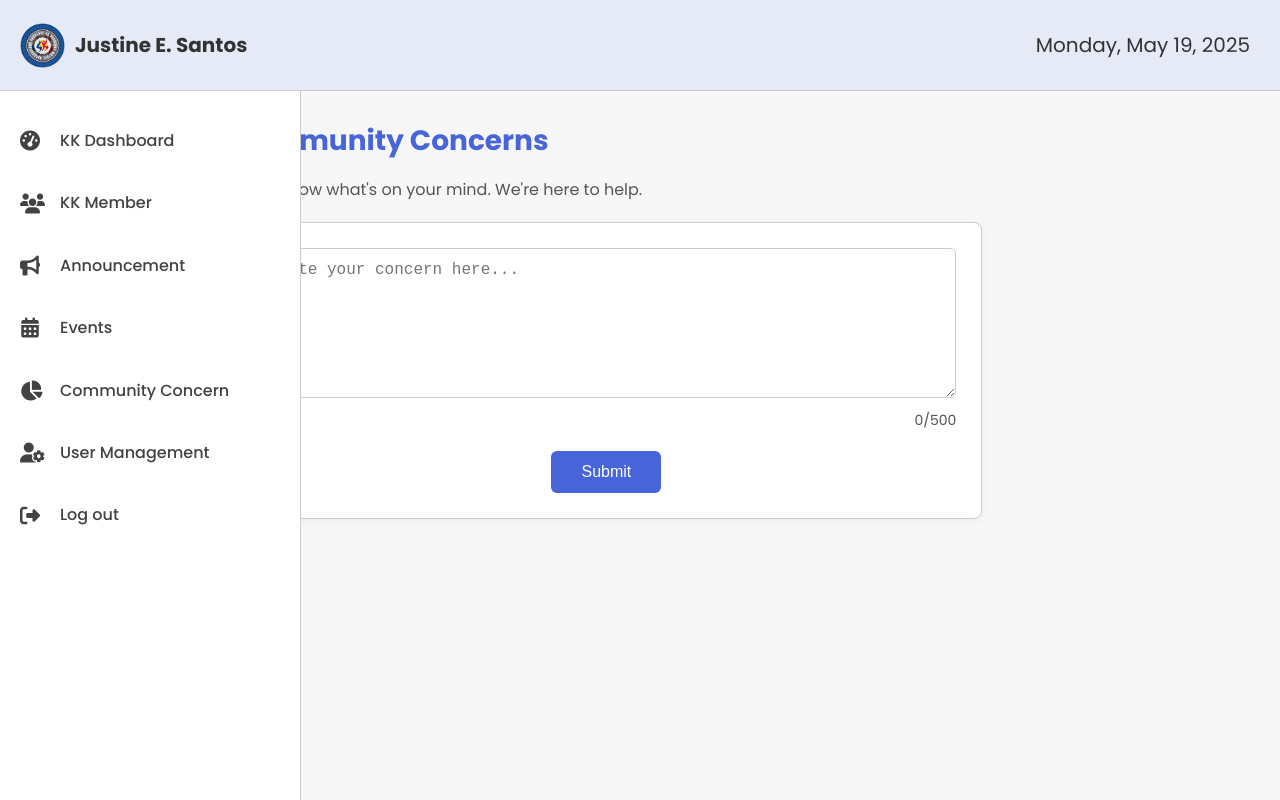
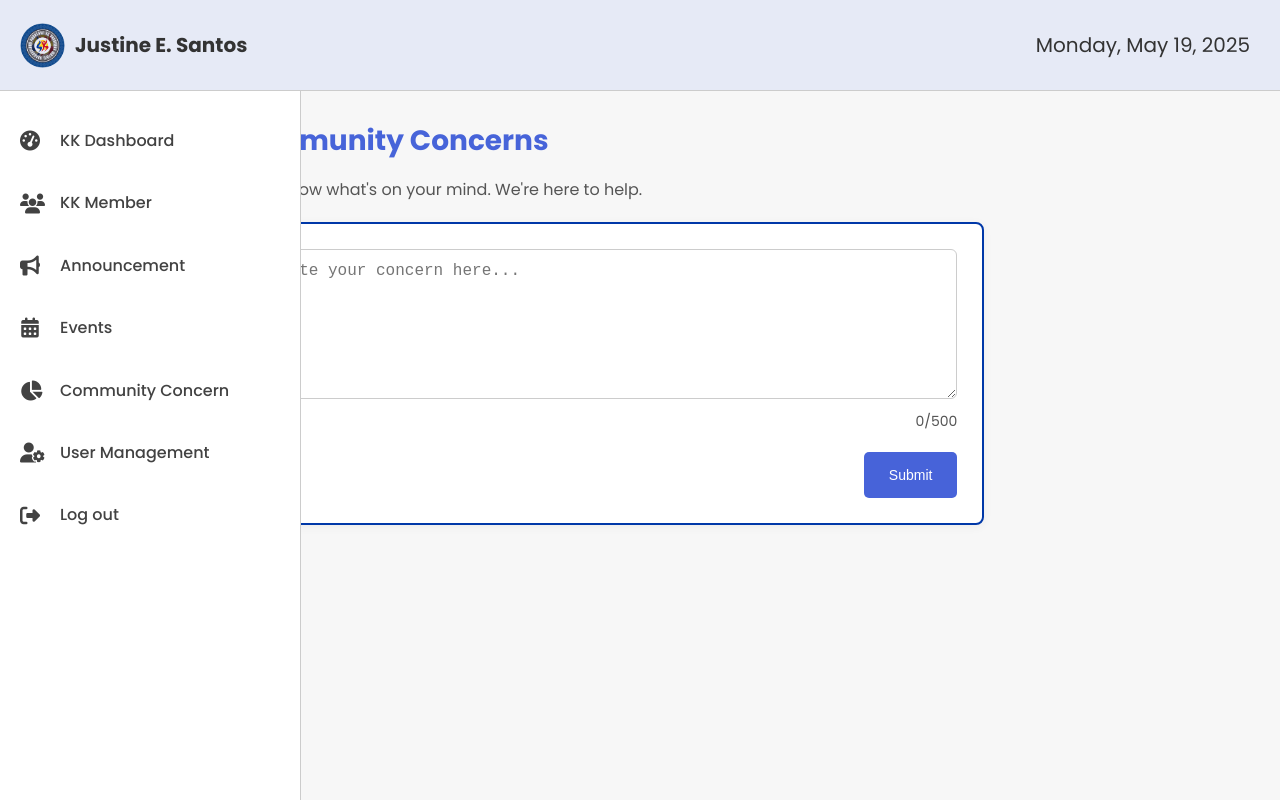
Before and after one commit to nikkaAndrea/kabkat1, a Vue app: page /Usercommunity in a window 1280 px wide. Built offline with nearby package versions, Linux system fonts and the light colour scheme; sample sign-in values are in the browser's storage.

Commit message:
user-update

```diff
--- a/src/views/Usercommunity.vue
+++ b/src/views/Usercommunity.vue
@@ -86,9 +86,9 @@ export default {
 }
 
 .form-card {
-  background-color: #fff;
-  border: 1px solid #ccc;
   border-radius: 8px;
+  border: 2.7px solid #0038A8;
+  background: #FFF;
   padding: 25px;
   max-width: 700px;
   width: 100%;
@@ -119,17 +119,17 @@ export default {
 
 .button-wrapper {
   display: flex;
-  justify-content: center;
+  justify-content: right;
   margin-top: 20px;
 }
 
 .submit-button {
-  padding: 12px 30px;
-  font-size: 16px;
+  background-color: #4763d9;
+  color: #fff;
+  padding: 15px 25px;
+  font-size: 14px;
   border: none;
-  background-color: #4764d9;
-  color: white;
-  border-radius: 6px;
+  border-radius: 5px;
   cursor: pointer;
   transition: background-color 0.3s ease;
 }
--- a/src/views/Userhome.vue
+++ b/src/views/Userhome.vue
@@ -144,10 +144,10 @@ export default {
 
 .announcement-section,
 .upcoming-section {
-  background-color: #fff;
+  border-radius: 8px;
+  border: 2.7px solid #0038A8;
+  background: #FFF;
   padding: 20px;
-  border-radius: 8px;
-  border: 1px solid #ccc;
 }
 
 .announcement-section h2,
--- a/src/views/Userprofile.vue
+++ b/src/views/Userprofile.vue
@@ -164,12 +164,12 @@ export default {
 
 .content {
   margin-top: 20px;
-  background-color: #fff;
-  border-radius: 5px;
   width: 93%;
   min-height: 200px;
   padding: 30px;
-  border: 1px solid #ccc;
+  border-radius: 8px;
+  border: 2.7px solid #0038A8;
+  background: #FFF;
 }
 
 .profile-container {
```
